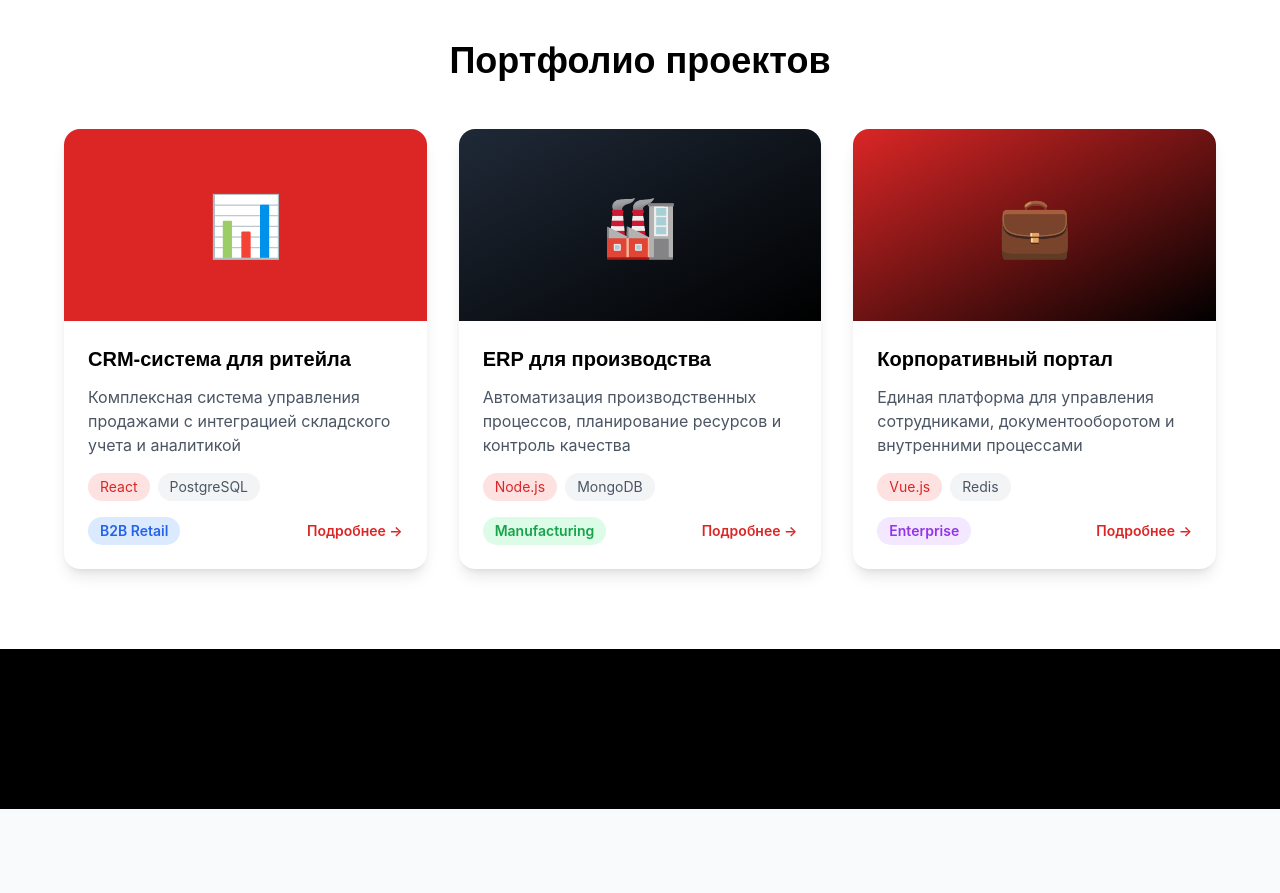
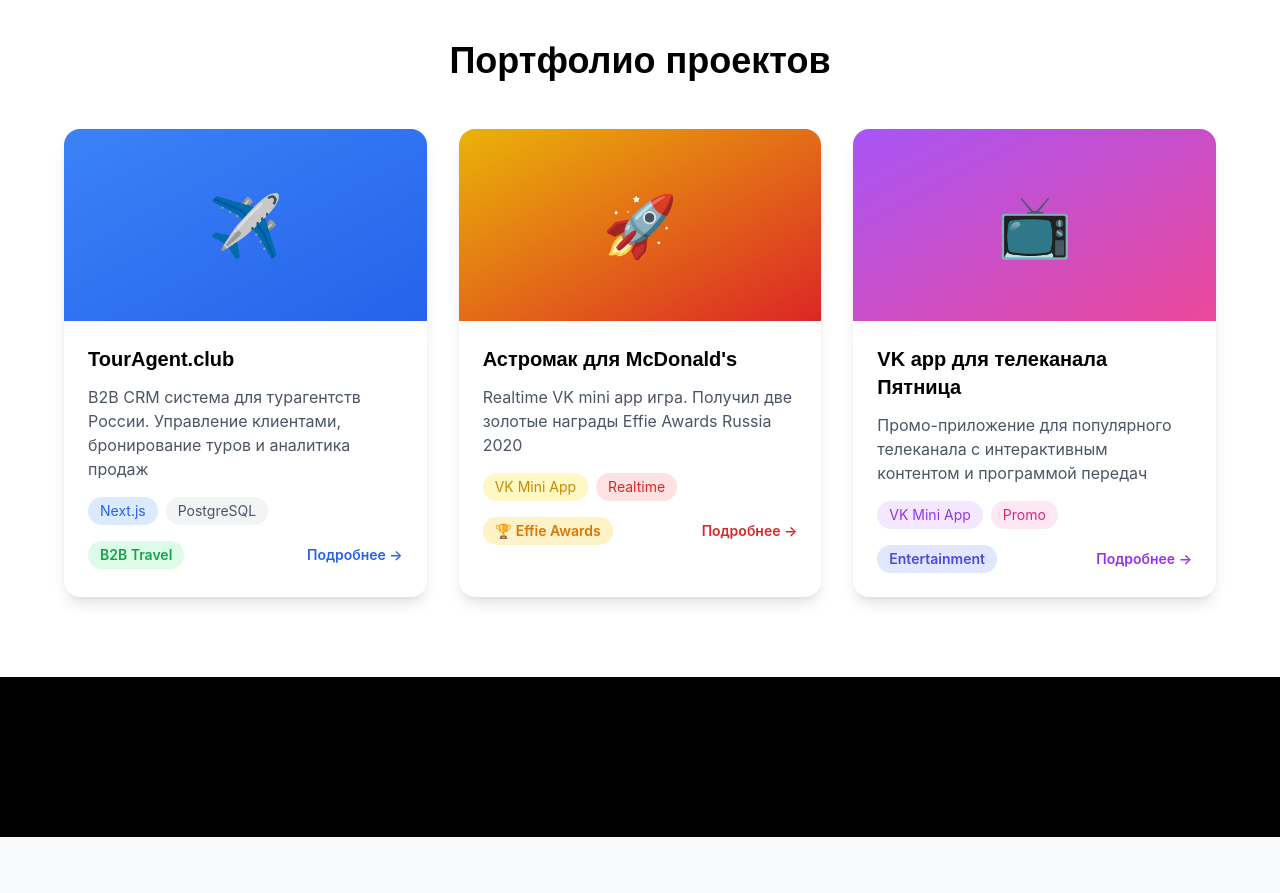
Before and after one commit to ilxq99/devstars-website-development, a React (Vite) app: page / in a window 1280 px wide. Shown: the part 2760-3653 px from the top of the page. Built offline with nearby package versions, Linux system fonts and the light colour scheme.

Commit message:
Обновление раздела Портфолио проектов

```diff
--- a/src/pages/Index.tsx
+++ b/src/pages/Index.tsx
@@ -292,28 +292,59 @@ const Index = () => {
           </h2>
           <div className="grid md:grid-cols-3 gap-8 max-w-6xl mx-auto">
             <div className="bg-white rounded-2xl shadow-lg overflow-hidden hover:shadow-xl transition-all duration-300 hover:-translate-y-2">
-              <div className="h-48 bg-gradient-to-br from-red-500 to-red-600 flex items-center justify-center">
-                <div className="text-white text-6xl">📊</div>
+              <div className="h-48 bg-gradient-to-br from-blue-500 to-blue-600 flex items-center justify-center">
+                <div className="text-white text-6xl">✈️</div>
               </div>
               <div className="p-6">
                 <h3 className="font-montserrat font-semibold text-xl mb-3 text-black">
-                  CRM-система для ритейла
+                  TourAgent.club
                 </h3>
                 <p className="font-inter text-gray-600 mb-4">
-                  Комплексная система управления продажами с интеграцией
-                  складского учета и аналитикой
+                  B2B CRM система для турагентств России. Управление клиентами,
+                  бронирование туров и аналитика продаж
                 </p>
                 <div className="flex flex-wrap gap-2 mb-4">
-                  <span className="inline-block bg-red-100 text-red-600 px-3 py-1 rounded-full text-sm font-inter">
-                    React
+                  <span className="inline-block bg-blue-100 text-blue-600 px-3 py-1 rounded-full text-sm font-inter">
+                    Next.js
                   </span>
                   <span className="inline-block bg-gray-100 text-gray-600 px-3 py-1 rounded-full text-sm font-inter">
                     PostgreSQL
                   </span>
                 </div>
                 <div className="flex items-center justify-between">
-                  <span className="inline-block bg-blue-100 text-blue-600 px-3 py-1 rounded-full text-sm font-inter font-semibold">
-                    B2B Retail
+                  <span className="inline-block bg-green-100 text-green-600 px-3 py-1 rounded-full text-sm font-inter font-semibold">
+                    B2B Travel
+                  </span>
+                  <button className="text-blue-600 hover:text-blue-700 font-inter text-sm font-semibold">
+                    Подробнее →
+                  </button>
+                </div>
+              </div>
+            </div>
+
+            <div className="bg-white rounded-2xl shadow-lg overflow-hidden hover:shadow-xl transition-all duration-300 hover:-translate-y-2">
+              <div className="h-48 bg-gradient-to-br from-yellow-500 to-red-500 flex items-center justify-center">
+                <div className="text-white text-6xl">🚀</div>
+              </div>
+              <div className="p-6">
+                <h3 className="font-montserrat font-semibold text-xl mb-3 text-black">
+                  Астромак для McDonald's
+                </h3>
+                <p className="font-inter text-gray-600 mb-4">
+                  Realtime VK mini app игра. Получил две золотые награды Effie
+                  Awards Russia 2020
+                </p>
+                <div className="flex flex-wrap gap-2 mb-4">
+                  <span className="inline-block bg-yellow-100 text-yellow-600 px-3 py-1 rounded-full text-sm font-inter">
+                    VK Mini App
+                  </span>
+                  <span className="inline-block bg-red-100 text-red-600 px-3 py-1 rounded-full text-sm font-inter">
+                    Realtime
+                  </span>
+                </div>
+                <div className="flex items-center justify-between">
+                  <span className="inline-block bg-amber-100 text-amber-600 px-3 py-1 rounded-full text-sm font-inter font-semibold">
+                    🏆 Effie Awards
                   </span>
                   <button className="text-red-600 hover:text-red-700 font-inter text-sm font-semibold">
                     Подробнее →
@@ -323,61 +354,30 @@ const Index = () => {
             </div>
 
             <div className="bg-white rounded-2xl shadow-lg overflow-hidden hover:shadow-xl transition-all duration-300 hover:-translate-y-2">
-              <div className="h-48 bg-gradient-to-br from-gray-800 to-black flex items-center justify-center">
-                <div className="text-white text-6xl">🏭</div>
+              <div className="h-48 bg-gradient-to-br from-purple-500 to-pink-500 flex items-center justify-center">
+                <div className="text-white text-6xl">📺</div>
               </div>
               <div className="p-6">
                 <h3 className="font-montserrat font-semibold text-xl mb-3 text-black">
-                  ERP для производства
+                  VK app для телеканала Пятница
                 </h3>
                 <p className="font-inter text-gray-600 mb-4">
-                  Автоматизация производственных процессов, планирование
-                  ресурсов и контроль качества
+                  Промо-приложение для популярного телеканала с интерактивным
+                  контентом и программой передач
                 </p>
                 <div className="flex flex-wrap gap-2 mb-4">
-                  <span className="inline-block bg-red-100 text-red-600 px-3 py-1 rounded-full text-sm font-inter">
-                    Node.js
+                  <span className="inline-block bg-purple-100 text-purple-600 px-3 py-1 rounded-full text-sm font-inter">
+                    VK Mini App
                   </span>
-                  <span className="inline-block bg-gray-100 text-gray-600 px-3 py-1 rounded-full text-sm font-inter">
-                    MongoDB
+                  <span className="inline-block bg-pink-100 text-pink-600 px-3 py-1 rounded-full text-sm font-inter">
+                    Promo
                   </span>
                 </div>
                 <div className="flex items-center justify-between">
-                  <span className="inline-block bg-green-100 text-green-600 px-3 py-1 rounded-full text-sm font-inter font-semibold">
-                    Manufacturing
+                  <span className="inline-block bg-indigo-100 text-indigo-600 px-3 py-1 rounded-full text-sm font-inter font-semibold">
+                    Entertainment
                   </span>
-                  <button className="text-red-600 hover:text-red-700 font-inter text-sm font-semibold">
-                    Подробнее →
-                  </button>
-                </div>
-              </div>
-            </div>
-
-            <div className="bg-white rounded-2xl shadow-lg overflow-hidden hover:shadow-xl transition-all duration-300 hover:-translate-y-2">
-              <div className="h-48 bg-gradient-to-br from-red-600 to-black flex items-center justify-center">
-                <div className="text-white text-6xl">💼</div>
-              </div>
-              <div className="p-6">
-                <h3 className="font-montserrat font-semibold text-xl mb-3 text-black">
-                  Корпоративный портал
-                </h3>
-                <p className="font-inter text-gray-600 mb-4">
-                  Единая платформа для управления сотрудниками,
-                  документооборотом и внутренними процессами
-                </p>
-                <div className="flex flex-wrap gap-2 mb-4">
-                  <span className="inline-block bg-red-100 text-red-600 px-3 py-1 rounded-full text-sm font-inter">
-                    Vue.js
-                  </span>
-                  <span className="inline-block bg-gray-100 text-gray-600 px-3 py-1 rounded-full text-sm font-inter">
-                    Redis
-                  </span>
-                </div>
-                <div className="flex items-center justify-between">
-                  <span className="inline-block bg-purple-100 text-purple-600 px-3 py-1 rounded-full text-sm font-inter font-semibold">
-                    Enterprise
-                  </span>
-                  <button className="text-red-600 hover:text-red-700 font-inter text-sm font-semibold">
+                  <button className="text-purple-600 hover:text-purple-700 font-inter text-sm font-semibold">
                     Подробнее →
                   </button>
                 </div>
```
